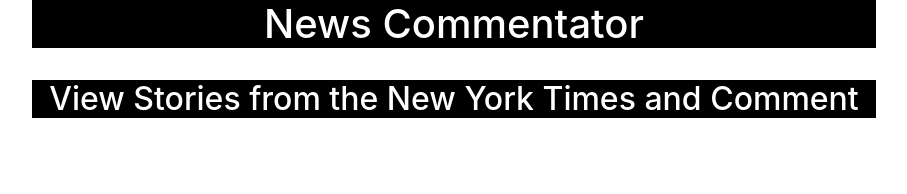
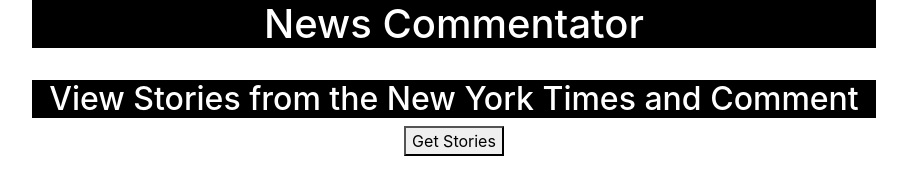
Before and after one commit to knaber4124/newsCommentator, a plain HTML site: page public/index.html in a window 1280 px wide. Shown: the whole page, without its empty margins (186-1093 px from the left). Drawn offline with nearby package versions, Linux system fonts and the light colour scheme.

Commit message:
button to get stories

```diff
--- a/public/index.html
+++ b/public/index.html
@@ -28,8 +28,9 @@
         <div class="col-md-2">
 
         </div>
-        <div class="col-md-8">
+        <div class="col-md-8 center">
             <h2 class="header">View Stories from the New York Times and Comment</h2>
+            <button class="getStories">Get Stories</button>
         </div>
         <div class="col-md-2">
             <div class="row">
--- a/public/style.css
+++ b/public/style.css
@@ -11,3 +11,6 @@
     text-align: center;
 
 }
+.center{
+    text-align:center;
+}
--- a/server.js
+++ b/server.js
@@ -28,7 +28,7 @@ let mongoUrl = `mongodb+srv://${process.env.mongoUser}:${process.env.mongoPasswo
 mongoose.connect(mongoUrl, { useNewUrlParser: true });
 // Routes
 
-
+let getStories = function () {
     axios.get("https://www.nyt.com").then(function (response) {
 
         var $ = cheerio.load(response.data);
@@ -62,7 +62,10 @@ axios.get("https://www.nyt.com").then(function (response) {
         .catch(function (err) {
             console.log(err);
         });
+}
 // Start the server
 app.listen(PORT, function () {
     console.log("App running on port " + PORT + "!");
 });
+
+module.exports = getStories;
```
Also changed, not shown: public/app.js (+7 -0 lines). Lines whose indentation alone changed are shown as unchanged.
